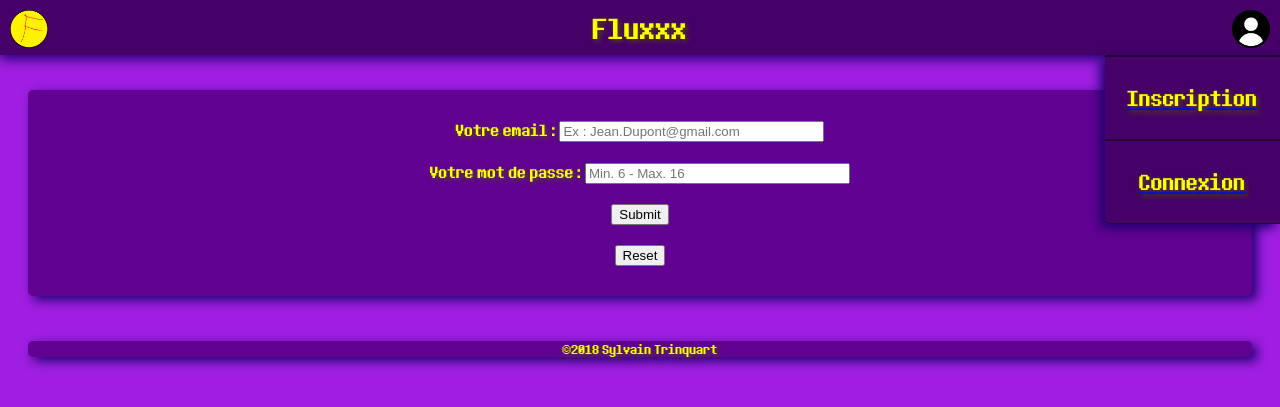
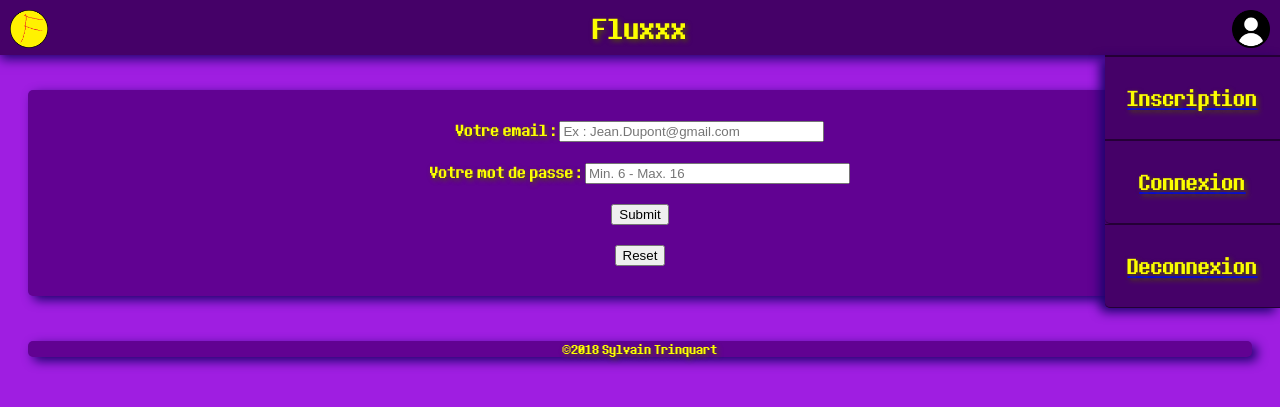
Before and after one commit to wookiee80/fluxxx, a PHP site: page /Connexion.php in a window 1280 px wide. Shown: the top 407 px of the page. Run offline with PHP 8.4, Linux system fonts and the light colour scheme.

Commit message:
Mise à jour code 06/02 Bannière.php > Ajout bouton deconnexion Creer.php > Modifications formulaire Style.css > Modification pour le bouton deconnexion TraitementConnexion.php > Test session (Nouveau)deconnexion.php > Commande de déconnexion (Nouveau)TraitementCreation.php > mise en place code traitement

```diff
--- a/Banniere.php
+++ b/Banniere.php
@@ -8,15 +8,20 @@
 	<div class="menu">
 		<nav>
 			<a href="Inscription.php">
-			<div class="inscription">
+                            <div class="inscription">
 				<p>Inscription</p>
-			</div>
+                            </div>
 			</a>
 			<a href="Connexion.php">
-			<div class="connexion">
+                            <div class="connexion">
 				<p>Connexion</p>
-			</div>
+                            </div>
 			</a>
+                        <a href="Deconnexion.php">
+                            <div class="deconnexion">
+                                <p>Deconnexion</p>
+                            </div>
+                        </a>
 		</nav>
 	</div>
 </html>
--- a/Creer.php
+++ b/Creer.php
@@ -8,9 +8,9 @@
 	<body>
 		<?php include("Banniere.php"); ?>
 		<div class="creer">
-                    <form action="TraitementCreation.php" method="post">
+                    <form action="lib/TraitementCreation.php" method="post">
 			<p>
-                            <input type="file" name="ficher" />
+                            <input type="file" name="contenu" />
 			</p>
                         <p>
                             <select name="type">
@@ -19,6 +19,7 @@
                                 <option value="musique">Musique</option>
                                 <option value="video">Vidéo</option>
                                 <option value="document">Document</option>
+                                <option value="lien">Lien</option>
                             </select>
                         </p>
 			<p>
--- a/Style.css
+++ b/Style.css
@@ -98,7 +98,7 @@ p
     box-shadow: -5px 4px 11px #1D036C;
 }
 
-.connexion /* Bouton connexion */
+.connexion, .deconnexion /* Bouton connexion */
 {
     font-size: 27px;
     border-top: 1px #240036 solid;
@@ -107,7 +107,7 @@ p
     border-radius: 0px 0px 0px 5px;
 }
 
-.connexion:hover /* Souris au dessus du bouton connexion */
+.connexion:hover, .deconnexion:hover /* Souris au dessus du bouton connexion */
 {
     background-color: #240036;
 }
--- a/TraitementConnexion.php
+++ b/TraitementConnexion.php
@@ -14,7 +14,10 @@
         if (($util->verifConnexion($mail, $mdp) == 1)) //Si verifConnexion est à 1, connecter et renvoyer à la page d'accueil
         {
             echo 'Vous etes connecte';
+            $_SESSION['idUser'] = '1';
+            $_SESSION['nom'] = 'Dupont';
             $_SESSION['prenom'] = 'Jean';
+            $_SESSION['email'] = 'JeanDupont@gmail.com';
             header('Location: accueil.php');
             exit();
         }
--- /dev/null
+++ b/deconnexion.php
@@ -0,0 +1,6 @@
+<?php
+session_start();
+
+session_destroy();
+header('location: Accueil.php');
+?>
```
Also changed, not shown: lib/TraitementCreation.php (added, +24 -0 lines).
